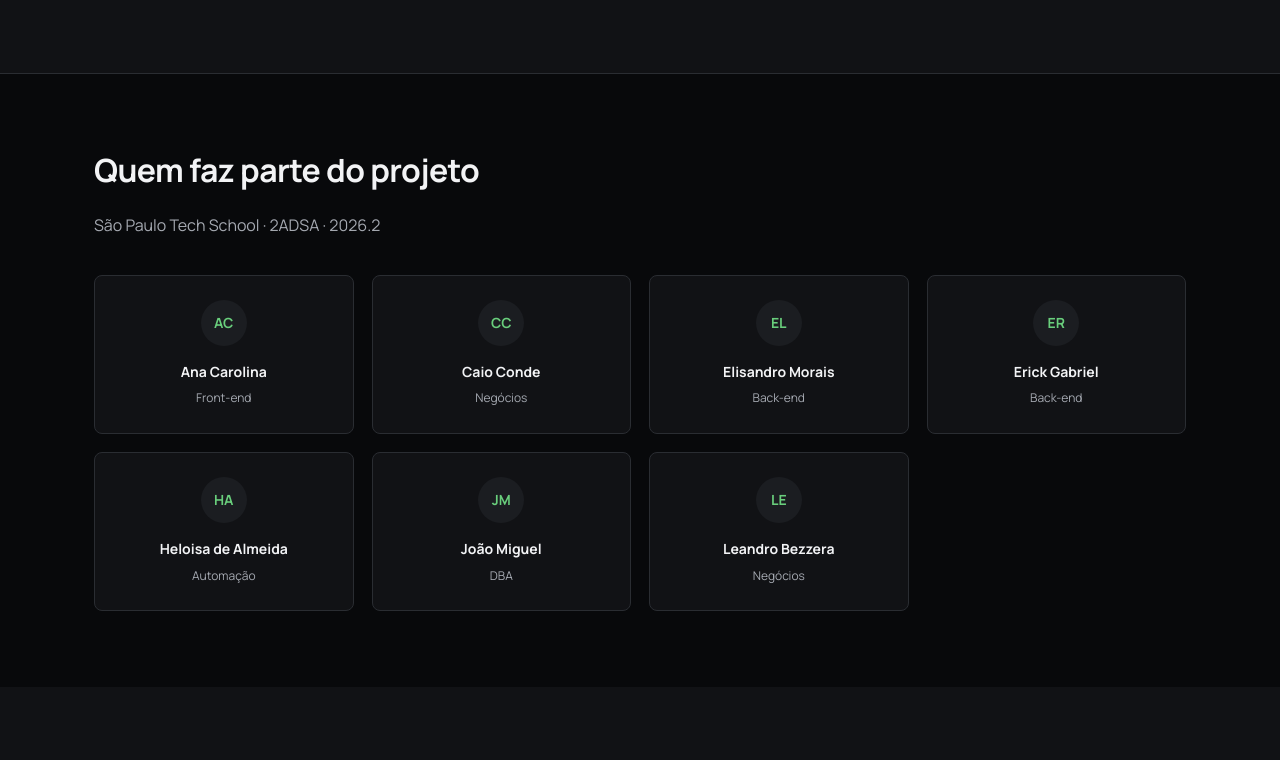
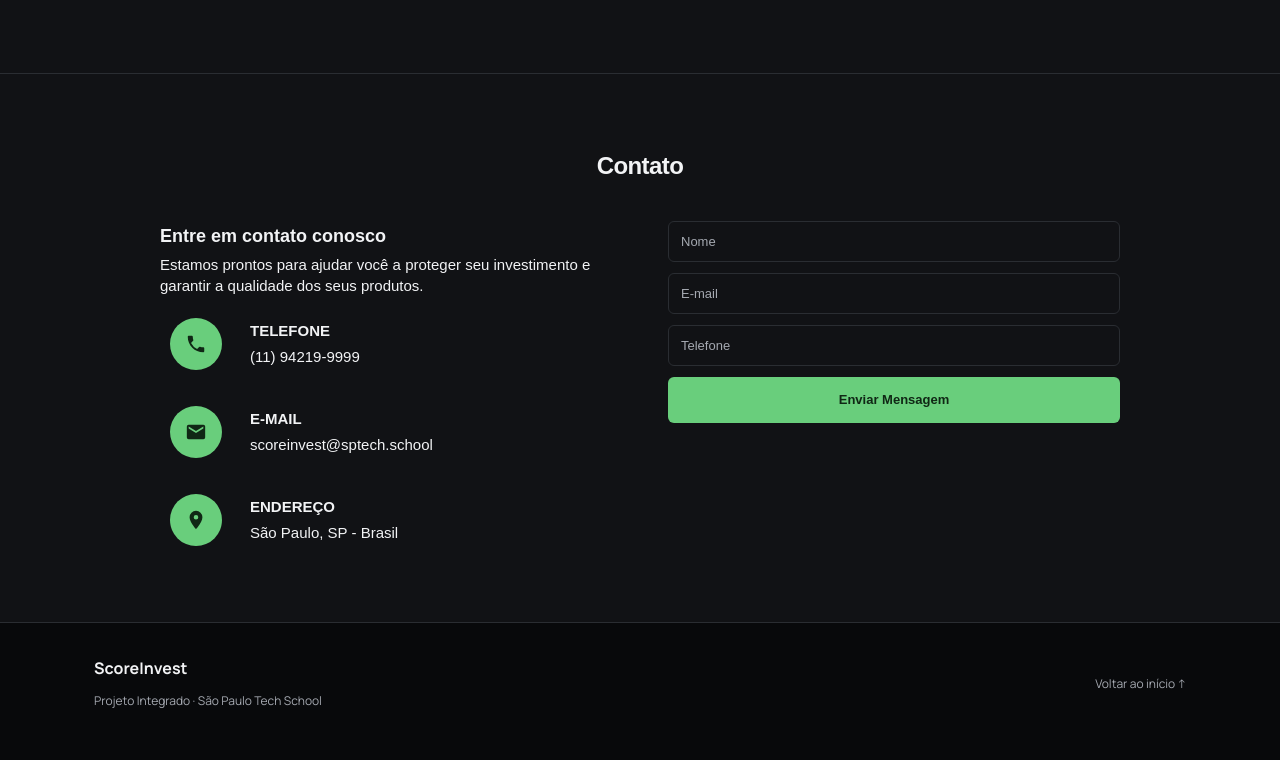
Before and after one commit to ScoreInvest/Score-invest-site, a website: page public/index.html in a window 1280 px wide. Shown: the part 2016-2776 px from the top of the page. Drawn offline with Linux system fonts and the light colour scheme.

Commit message:
Removi a sessão equipe e adicionei na navbar o contato

```diff
--- a/public/index.html
+++ b/public/index.html
@@ -29,7 +29,7 @@
             <div class="nav-links">
                 <a href="#sobre">Sobre o projeto</a>
                 <a href="#recursos">Recursos</a>
-                <a href="#equipe">Equipe</a>
+                <a href="#contato">Contato</a>
             </div>
 
             <div class="nav-actions">
@@ -205,58 +205,6 @@
             </div>
 
         </section>
-        <section id="equipe">
-            <div class="wrap">
-                <div class="section-heading">
-                    <h2>Quem faz parte do projeto</h2>
-                    <p>São Paulo Tech School · 2ADSA · 2026.2</p>
-                </div>
-
-                <div class="team">
-                    <article class="member">
-                        <div class="avatar" aria-hidden="true">AC</div>
-                        <h3>Ana Carolina</h3>
-                        <p>Front-end</p>
-                    </article>
-
-                    <article class="member">
-                        <div class="avatar" aria-hidden="true">CC</div>
-                        <h3>Caio Conde</h3>
-                        <p>Negócios</p>
-                    </article>
-
-                    <article class="member">
-                        <div class="avatar" aria-hidden="true">EL</div>
-                        <h3>Elisandro Morais</h3>
-                        <p>Back-end</p>
-                    </article>
-
-                    <article class="member">
-                        <div class="avatar" aria-hidden="true">ER</div>
-                        <h3>Erick Gabriel</h3>
-                        <p>Back-end</p>
-                    </article>
-
-                    <article class="member">
-                        <div class="avatar" aria-hidden="true">HA</div>
-                        <h3>Heloisa de Almeida</h3>
-                        <p>Automação</p>
-                    </article>
-
-                    <article class="member">
-                        <div class="avatar" aria-hidden="true">JM</div>
-                        <h3>João Miguel</h3>
-                        <p>DBA</p>
-                    </article>
-
-                    <article class="member">
-                        <div class="avatar" aria-hidden="true">LE</div>
-                        <h3>Leandro Bezzera</h3>
-                        <p>Negócios</p>
-                    </article>
-                </div>
-            </div>
-        </section>
         <section class="contato" id="contato">
             <h2 class="contato-titulo">Contato</h2>
 
```
